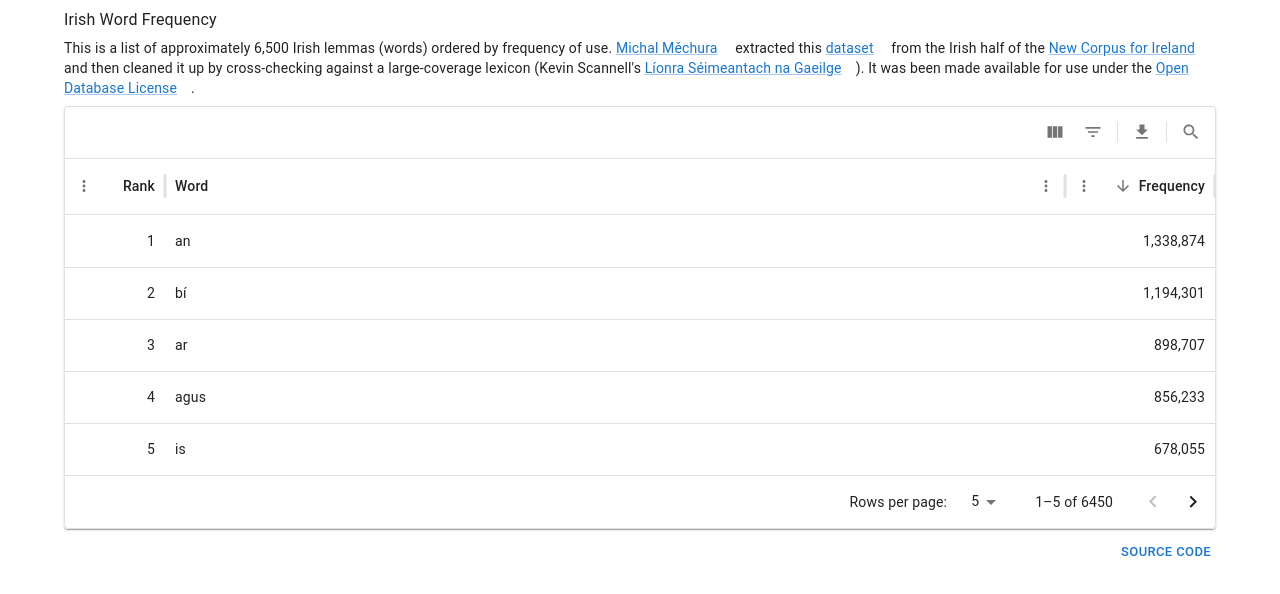
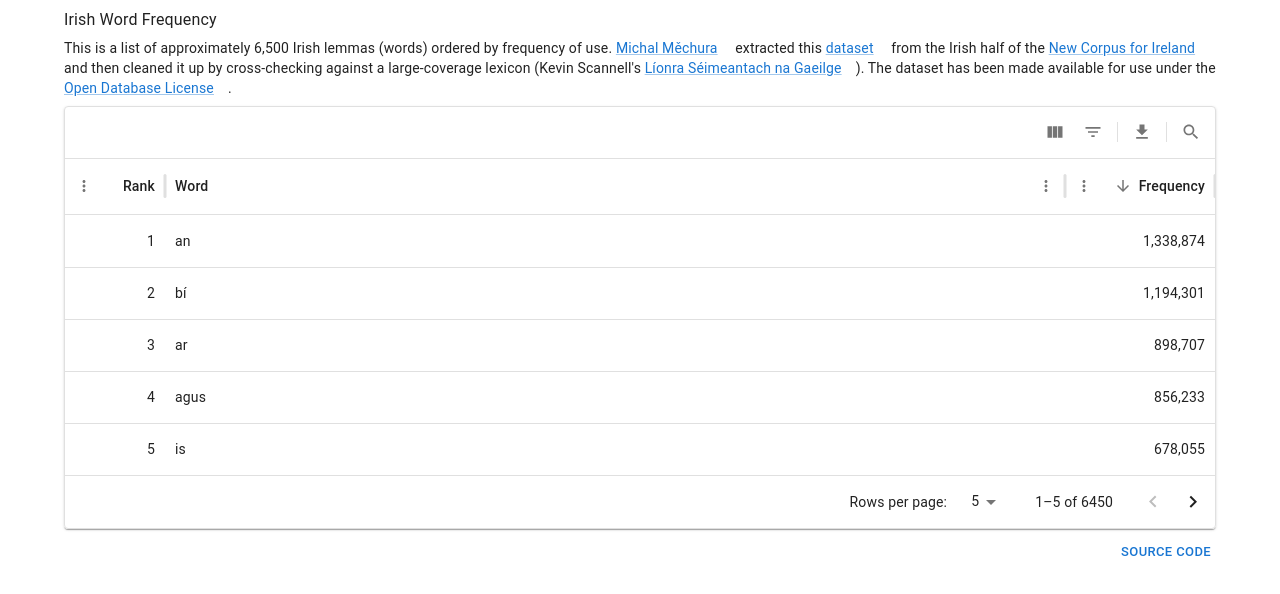
Before and after one commit to codylewis/irish-word-frequency, a React (Vite) app: page / in a window 1280 px wide. Shown: the top 594 px of the page. Built offline with nearby package versions, Linux system fonts and the light colour scheme; some icons are missing.

Commit message:
Word update

```diff
--- a/src/App.tsx
+++ b/src/App.tsx
@@ -79,7 +79,7 @@ function App() {
             Líonra Séimeantach na Gaeilge
             <OpenInNewIcon fontSize="inherit" sx={{ marginLeft: 0.5 }} />
           </Link>
-          ). It was been made available for use under the{" "}
+          ). The dataset has been made available for use under the{" "}
           <Link
             href="https://opendatacommons.org/licenses/odbl/summary/"
             target="_blank"
```
